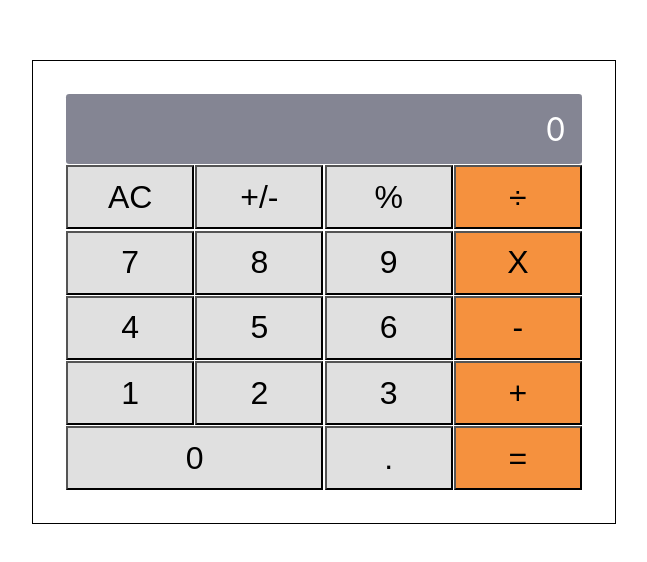
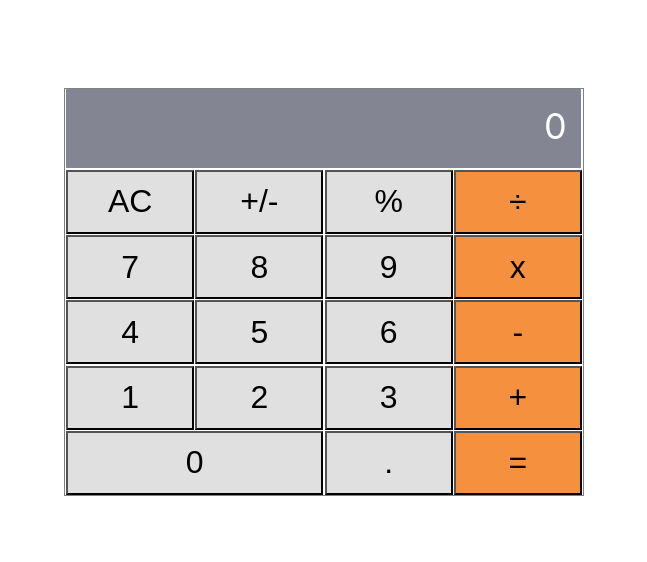
Before and after one commit to FrancoRosa/react-calc, a React (Create React App) app: page / in a window 1280 px wide. Shown: the part 108-670 px from the top of the page, without its empty margins (316-963 px from the left). Built offline with nearby package versions, Linux system fonts and the light colour scheme.

Commit message:
Add style to button panel

```diff
--- a/src/components/ButtonPanel.js
+++ b/src/components/ButtonPanel.js
@@ -14,7 +14,7 @@ const ButtonPanel = () => (
       <Button text="7" />
       <Button text="8" />
       <Button text="9" />
-      <Button text="X" className="operator" />
+      <Button text="x" className="operator" />
     </div>
     <div>
       <Button text="4" />
@@ -31,9 +31,8 @@ const ButtonPanel = () => (
     <div>
       <Button text="0" className="double" />
       <Button text="." />
-      <Button text="=" className="operator"/>
+      <Button text="=" className="operator" />
     </div>
-
   </div>
 );
 
--- a/src/styles/App.css
+++ b/src/styles/App.css
@@ -1,4 +1,6 @@
 .app {
   min-width: 16em;
   font-size: 32px;
+  border: 1px solid;
+  border-color: grey;
 }
--- a/src/styles/Button.css
+++ b/src/styles/Button.css
@@ -17,5 +17,5 @@ button {
 
 .operator {
   width: 4em;
-  background-color: #f5913e
+  background-color: #f5913e;
 }
--- a/src/styles/ButtonPanel.css
+++ b/src/styles/ButtonPanel.css
@@ -1,8 +1,3 @@
-.app {
-  display: flex;
-  align-items: center;
-  justify-content: center;
-  flex-direction: column;
-  border: 1px solid;
-  padding: 1em;
+#button-panel {
+  display: block;
 }
--- a/src/styles/Display.css
+++ b/src/styles/Display.css
@@ -1,11 +1,11 @@
 #display {
   text-align: right;
-  width: 15.1em;
+  width: 13.5em;
   background-color: #848593;
-  border-radius: 0.1em;
-  height: 1.2em;
+  border-radius: 0.02em;
+  height: 1.4em;
   margin: 0.02em;
-  padding: 0.5em;
-  font-size: 32px;
+  padding: 0.4em;
+  font-size: 36px;
   color: white;
 }
```
